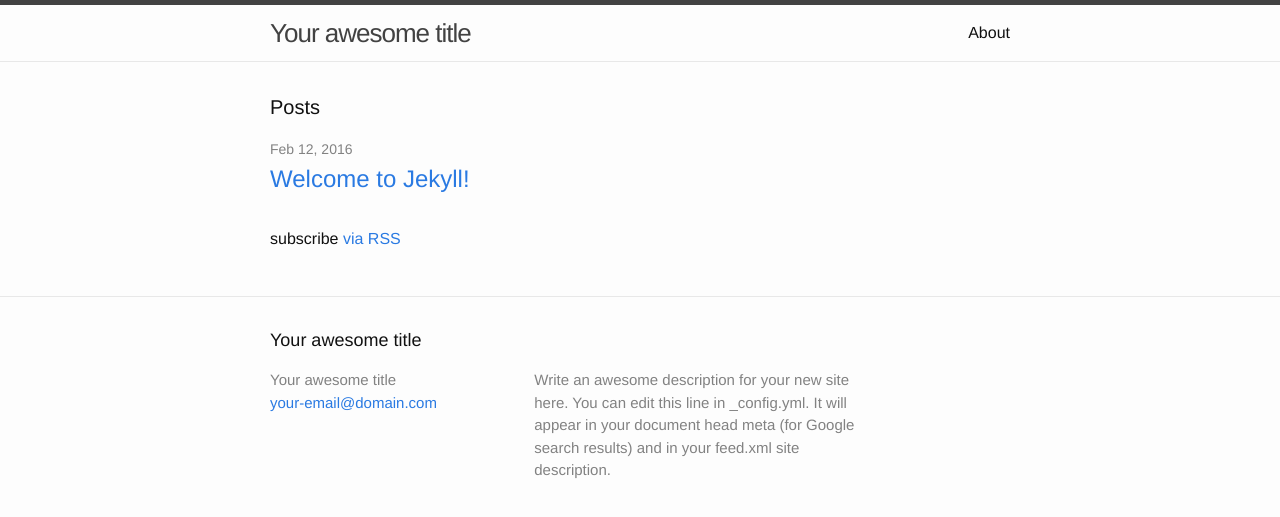
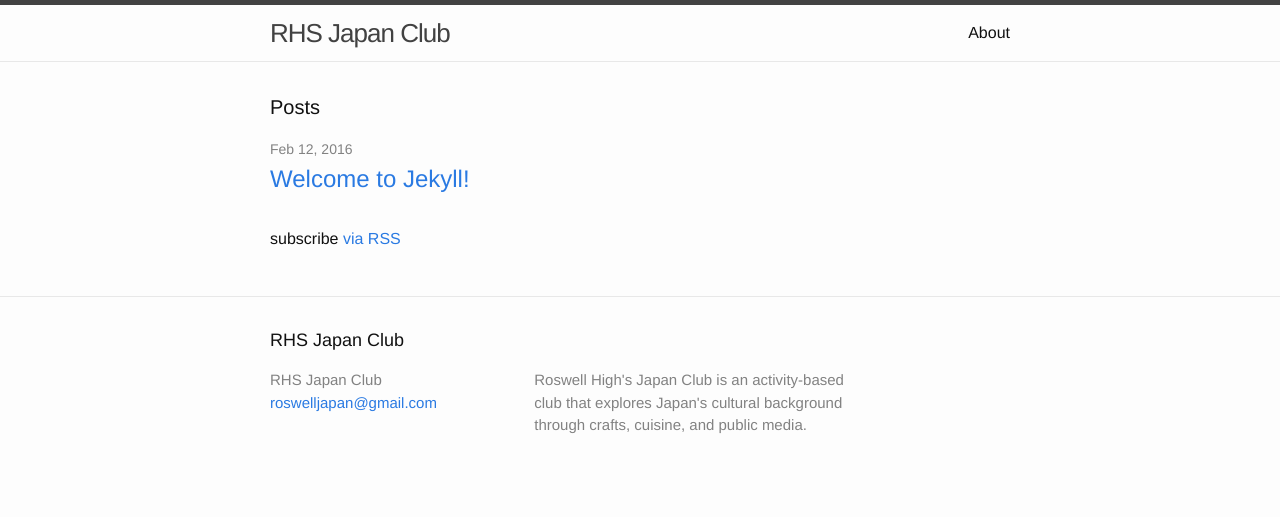
Before and after one commit to RHSJapan/rhsjapan.github.io, a Jekyll site: the page built from index.html, in a window 1280 px wide. Shown: the top 517 px of the page. Built offline with Jekyll 4.4.1, drawn with Linux system fonts in a browser that asks for light colours.

Commit message:
Update site config

```diff
--- a/_config.yml
+++ b/_config.yml
@@ -6,16 +6,13 @@
 # 'jekyll serve'. If you change this file, please restart the server process.
 
 # Site settings
-title: Your awesome title
-email: your-email@domain.com
+title: RHS Japan Club
+email: roswelljapan@gmail.com
 description: > # this means to ignore newlines until "baseurl:"
-  Write an awesome description for your new site here. You can edit this
-  line in _config.yml. It will appear in your document head meta (for
-  Google search results) and in your feed.xml site description.
+  Roswell High's Japan Club is an activity-based club that explores
+  Japan's cultural background through crafts, cuisine, and public media.
 baseurl: "" # the subpath of your site, e.g. /blog
-url: "http://yourdomain.com" # the base hostname & protocol for your site
-twitter_username: jekyllrb
-github_username:  jekyll
+url: "https://rhsjapan.com" # the base hostname & protocol for your site
 
 # Build settings
 markdown: kramdown
```
